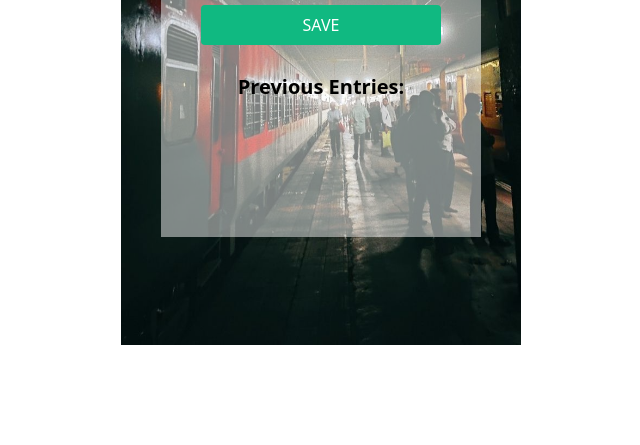
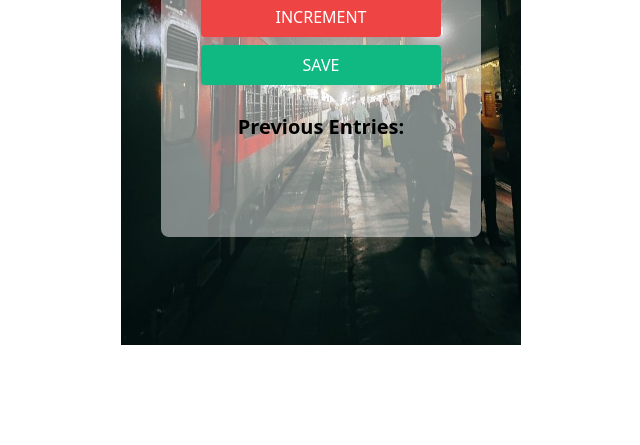
Before and after one commit to sagardabas0007/counter-app, a plain HTML site: page index.html in a window 1280 px wide. Shown: the part 355-800 px from the top of the page, without its empty margins (319-959 px from the left). Drawn offline with nearby package versions, Linux system fonts and the light colour scheme.

Commit message:
added a few more details

```diff
--- a/index.html
+++ b/index.html
@@ -11,7 +11,7 @@
     <title>Counter App</title>
   </head>
   <body>
-    <div class="flex flex-col bg-custom w-80 h-96">
+    <div class="flex flex-col bg-custom w-80 h-96 rounded-lg pt-10">
       <div class="flex flex-col items-center justify-center">
         <h1 class="text-2xl">Counter App</h1>
         <p id="count-el" class="text-2xl py-5">0</p>
```
